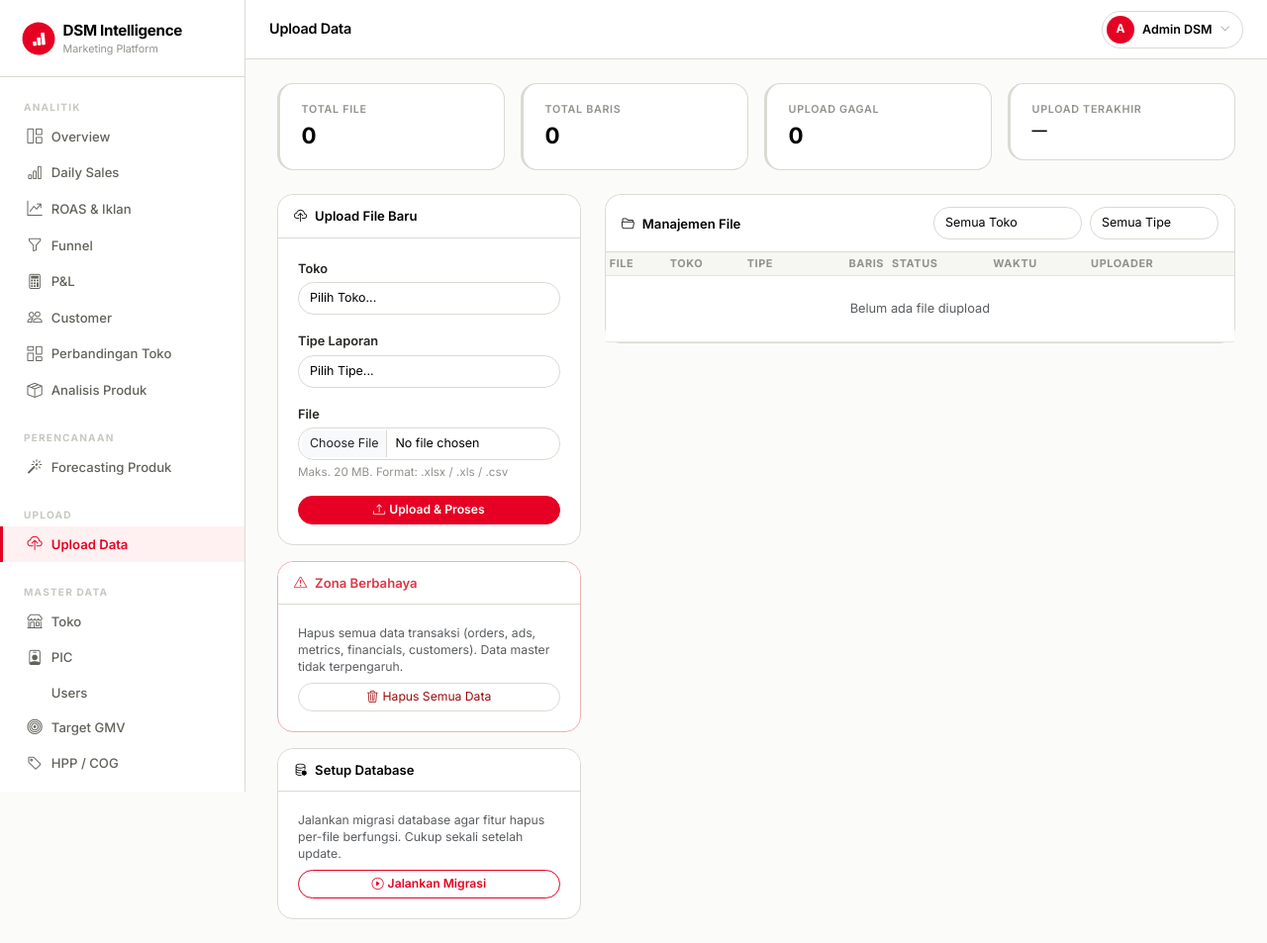
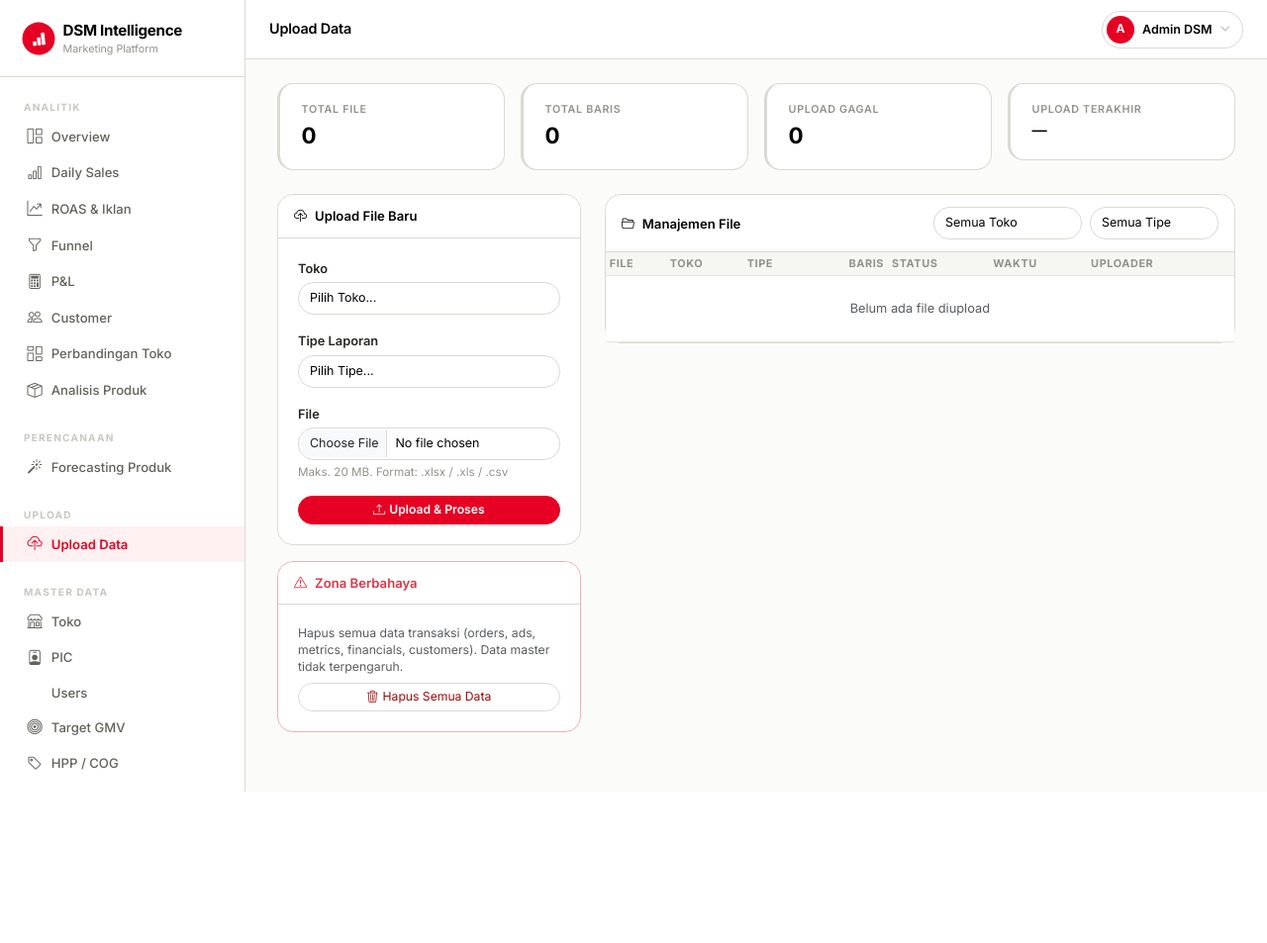
Before and after one commit to akmaldthree-ux/marketing, a Laravel app: page /upload in a window 1280 px wide. Shown: the whole page at 99% size. After the commit the page ends 800 px from the top, so only its background shows below. Run offline with Laravel 12, Linux system fonts and the light colour scheme; a user stored in the database is signed in; data comes from the database, SQL or seed files in the repository; data that the repository does not hold is empty.

Commit message:
Remove runMigrate feature: migration already applied, no longer needed
Co-Authored-By: Claude Sonnet 4.6 <noreply@anthropic.com>
Claude-Session: https://claude.ai/code/session_011NuymXuETtB7p4KCyaZMs7

```diff
--- a/app/Http/Controllers/UploadController.php
+++ b/app/Http/Controllers/UploadController.php
@@ -88,16 +88,6 @@ class UploadController extends Controller {
 
         $log->delete();
         return back()->with('success', "File \"{$log->filename}\" dan {$deleted} baris data berhasil dihapus.");
-    }
-
-    public function runMigrate() {
-        try {
-            \Illuminate\Support\Facades\Artisan::call('migrate', ['--force' => true]);
-            $output = \Illuminate\Support\Facades\Artisan::output();
-            return back()->with('success', 'Migrasi berhasil dijalankan. '.$output);
-        } catch (\Throwable $e) {
-            return back()->with('error', 'Migrasi gagal: '.$e->getMessage());
-        }
     }
 
     public function clearReports() {
--- a/resources/views/upload/index.blade.php
+++ b/resources/views/upload/index.blade.php
@@ -95,19 +95,6 @@
       </div>
     </div>
 
-    <div class="card mt-3">
-      <div class="card-header"><i class="bi bi-database-gear me-2"></i>Setup Database</div>
-      <div class="card-body">
-        <p class="small text-muted mb-2">Jalankan migrasi database agar fitur hapus per-file berfungsi. Cukup sekali setelah update.</p>
-        <form method="POST" action="{{ route('admin.migrate') }}"
-          onsubmit="return confirm('Jalankan migrasi database?\n\nPastikan tidak ada upload yang sedang berjalan.')">
-          @csrf
-          <button type="submit" class="btn btn-sm btn-outline-primary w-100">
-            <i class="bi bi-play-circle me-1"></i>Jalankan Migrasi
-          </button>
-        </form>
-      </div>
-    </div>
     @endif
   </div>
 
--- a/routes/web.php
+++ b/routes/web.php
@@ -78,8 +78,6 @@ Route::middleware('auth')->group(function () {
 
         // Admin: hapus semua data transaksi
         Route::post('/admin/clear-reports', [UploadController::class, 'clearReports'])->name('admin.clear-reports');
-        // Admin: jalankan migrasi database (satu kali setup)
-        Route::post('/admin/migrate', [UploadController::class, 'runMigrate'])->name('admin.migrate');
     });
 
     // Template downloads (semua user bisa download)
```
